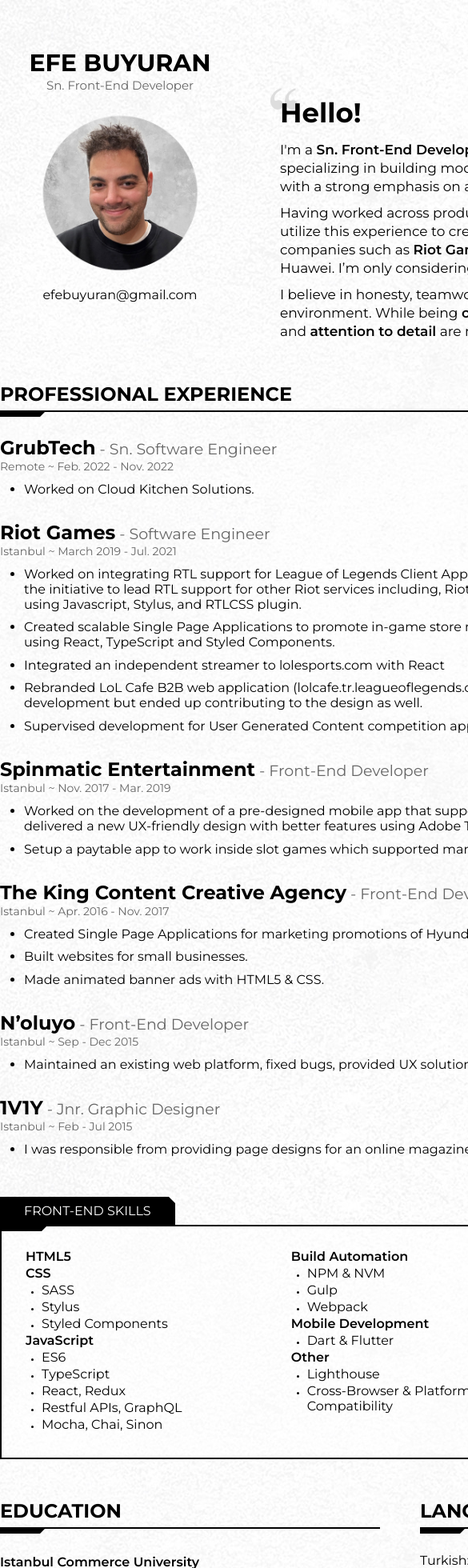
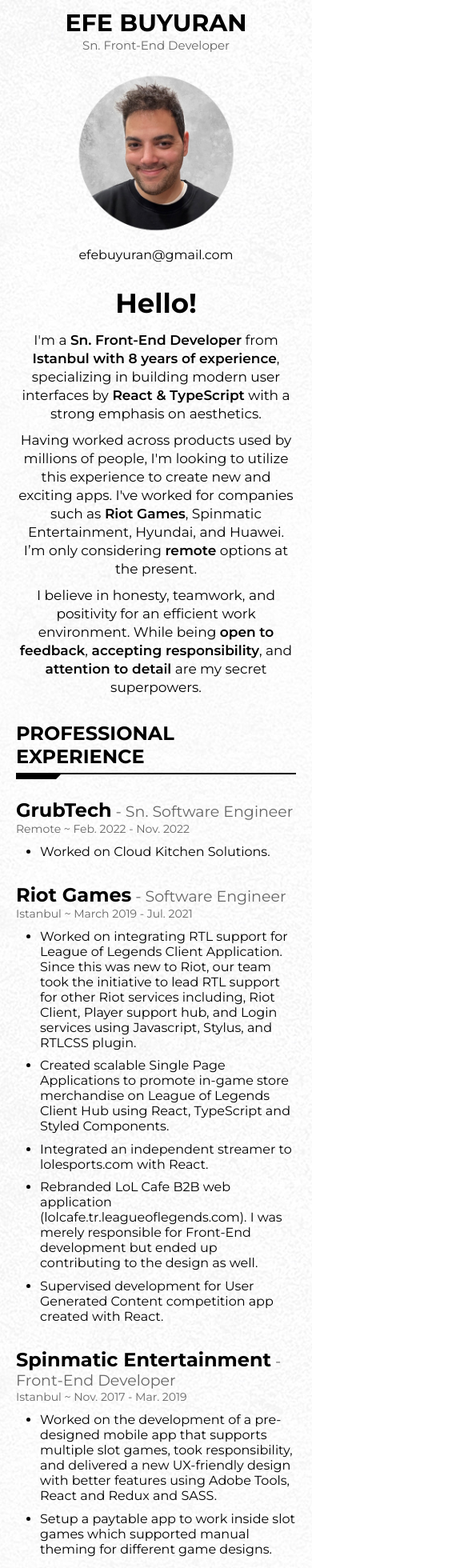
Before and after one commit to ebuyuran/eb-v3, a React (Create React App) app: page / in a window 390 px wide. Shown: the top 1960 px of the page at 80% size, 585 px wide, since content can reach past the window. Built offline with nearby package versions, Linux system fonts and the light colour scheme.

Commit message:
responsive changes

```diff
--- a/src/App.sass
+++ b/src/App.sass
@@ -13,9 +13,13 @@ h1, h2, h3, h4
   margin: 0
 
 .app
-  width: 100em
-  padding: 6em 0
-  margin: 0 auto 5em
+  width: 100%
+  padding: 1em 2em
+  margin: 0 auto
+
+  @media (min-width: 1040px)
+    width: 100em
+    padding: 6em 2em
 
 header
   position: relative
@@ -23,6 +27,10 @@ header
   .card
     width: 30em
     text-align: center
+    margin: auto
+
+    @media (min-width: 1040px)
+      margin: 0 0 14em
 
     h1
       font-size: 3em
@@ -43,20 +51,29 @@ header
       font-weight: 400
 
   .welcome-message
-    position: absolute
-    width: 63em
-    top: 6em
-    left: 35em
-    font-weight: 400
+    text-align: center
+    margin: 3em 0
+
+    @media (min-width: 1040px)
+      position: absolute
+      width: 63em
+      top: 6em
+      left: 35em
+      font-weight: 400
+      text-align: left
 
     .quote-marks
-      position: absolute
-      z-index: -1
-      top: -1em
-      left: -1.2em
-      width: 3.4em
-      height: 2.7em
-      fill: #DDD
+      display: none
+
+      @media (min-width: 1040px)
+        display: block
+        position: absolute
+        z-index: -1
+        top: -1em
+        left: -1.2em
+        width: 3.4em
+        height: 2.7em
+        fill: #DDD
 
     span
       font-size: 1.7em
@@ -73,8 +90,6 @@ header
         font-weight: 600
 
 main
-  margin: 10em 0 0 0
-
   .company-details
     margin: 3em 0 0 0
 
@@ -159,19 +174,30 @@ main
       font-size: 1.6em
 
   .skills-body
+    display: flex
+    flex-wrap: wrap
     position: relative
-    display: flex
+    padding: 3em 0
     border: .2em solid black
     border-top: none
     background: rgba(255, 255, 255, .5)
 
+    @media (min-width: 1040px)
+      padding: 0
+
     .heading
       position: absolute
+      top: 0
+      left: 0
       width: 100%
 
     .skills-body-col
-      width: 33.3%
-      padding: 3em 3em
+      width: 30em
+      padding: 0em 3em
+
+      @media (min-width: 1040px)
+        width: 33.3%
+        padding: 3em 3em
 
       ul
         margin: 0
@@ -191,6 +217,9 @@ main
 .other
   display: flex
   margin: 5em 0 0
+
+  @media (min-width: 1040px)
+
 
   .education
     width: 47.5%
--- a/src/App.tsx
+++ b/src/App.tsx
@@ -87,7 +87,7 @@ function App() {
           work={[
             'Worked on integrating RTL support for League of Legends Client Application. Since this was new to Riot, our team took the initiative to lead RTL support for other Riot services including, Riot Client, Player support hub, and Login services using Javascript, Stylus, and RTLCSS plugin.',
             'Created scalable Single Page Applications to promote in-game store merchandise on League of Legends Client Hub using React, TypeScript and Styled Components.',
-            'Integrated an independent streamer to lolesports.com with React',
+            'Integrated an independent streamer to lolesports.com with React.',
             'Rebranded LoL Cafe B2B web application (lolcafe.tr.leagueoflegends.com). I was merely responsible for Front-End development but ended up contributing to the design as well.',
             'Supervised development for User Generated Content competition app created with React.'
           ]}
```
